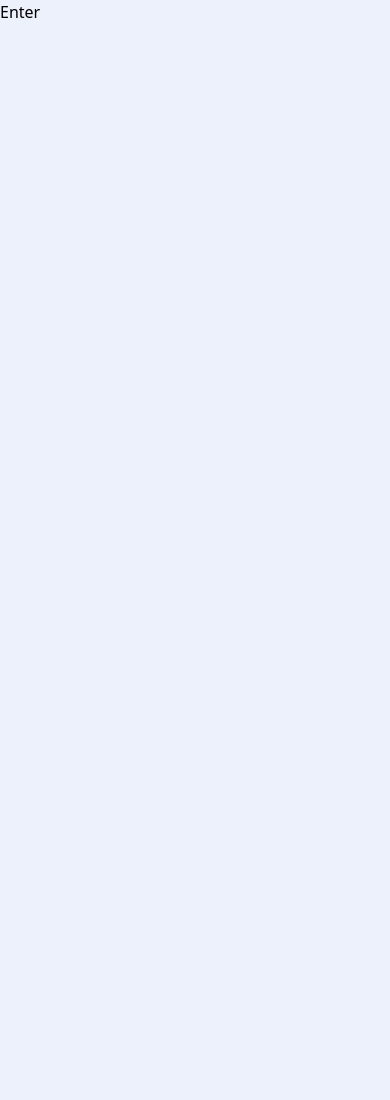
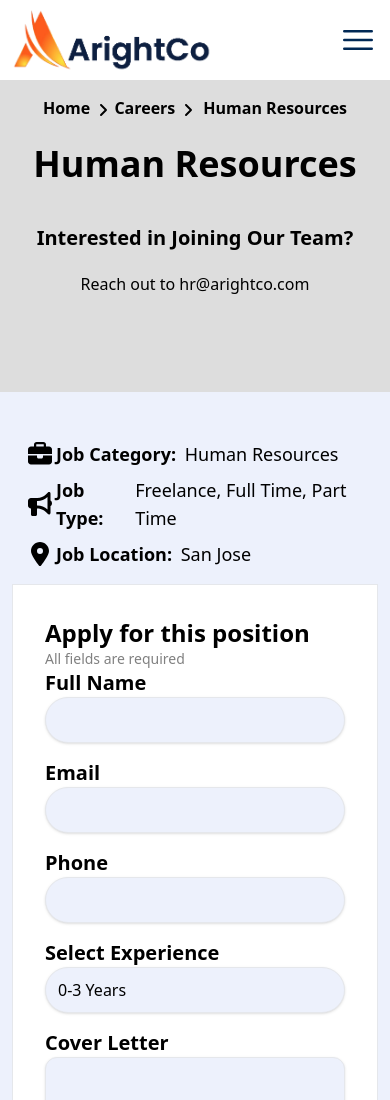
Before and after one commit to tanujchowdhury/nextjs-arightco-website, a Next.js app: page /careers/human-resources in a window 390 px wide. Shown: the top 1100 px of the page. Before the commit the page ends 844 px from the top, so only its background shows below. Built offline with nearby package versions, Linux system fonts and the light colour scheme.

Commit message:
job forms

```diff
--- a/components/layouts/jobpostlayout.tsx
+++ b/components/layouts/jobpostlayout.tsx
@@ -1,7 +1,171 @@
-export default function JobPostLayout() {
-    return (
-        <div>
-            Enter
+import {
+  faAngleRight,
+  faBriefcase,
+  faBullhorn,
+  faLocationDot,
+} from "@fortawesome/free-solid-svg-icons";
+import { FontAwesomeIcon } from "@fortawesome/react-fontawesome";
+import Link from "next/link";
+
+export default function JobPostLayout({
+  jobTitle,
+  jobCategory,
+  jobType,
+  jobLocation,
+  value,
+}: {
+  jobTitle: string;
+  jobCategory: string;
+  jobType: string;
+  jobLocation: string;
+  value: string;
+}) {
+  return (
+    <>
+      <div className="py-24 lg:py-36 xl:py-44 bg-gray-lighter flex flex-col items-center justify-center lg:flex-row px-3 sm:px-6 md:px-12 lg:px-24 xl:px-32">
+        <div className="flex flex-col items-center justify-center lg:basis-1/2 lg:items-start">
+          <div className="flex flex-row items-center justify-center font-bold">
+            <div className="pr-2 hover:text-orange-dark">
+              <Link href="/">Home</Link>
+            </div>
+            <div className="w-3 h-5">
+              <FontAwesomeIcon icon={faAngleRight} />
+            </div>
+            <div className="pr-2 hover:text-orange-dark">
+              <Link href="/careers">&nbsp;Careers</Link>
+            </div>
+            <div className="w-3 h-5">
+              <FontAwesomeIcon icon={faAngleRight} />
+            </div>
+            <div className="pl-2 hover:text-orange-dark">{jobTitle}</div>
+          </div>
+
+          <div className="text-4xl font-bold pt-6">{jobTitle}</div>
         </div>
-    );
+        <div className="flex flex-col items-center justify-center pt-10 lg:basis-1/2 lg:items-start">
+          <div className="text-xl md:text-2xl lg:text-3xl xl:text-4xl font-bold">
+            Interested in Joining Our Team?
+          </div>
+          <div className="pt-5 text-center lg:text-start lg:text-lg">
+            Reach out to&nbsp;
+            <Link href="mailto:hr@arightco.com" className="hover:text-orange">
+              <span>hr@arightco.com</span>
+            </Link>
+          </div>
+        </div>
+      </div>
+      <div className="flex flex-col md:flex-row md:items-start items-center pt-8 mx-3 lg:mx-32">
+        <div className="flex flex-col p-4 gap-2 text-lg md:basis-1/2">
+          <div className="flex flex-row items-center gap-1 font-bold">
+            <FontAwesomeIcon icon={faBriefcase} className="w-6 h-6" />
+            Job Category:&nbsp;
+            <div className="font-normal">{jobCategory}</div>
+          </div>
+          <div className="flex flex-row items-center gap-1 font-bold">
+            <FontAwesomeIcon icon={faBullhorn} className="w-6 h-6" />
+            Job Type:&nbsp;
+            <div className="font-normal">{jobType}</div>
+          </div>
+          <div className="flex flex-row items-center gap-1 font-bold">
+            <FontAwesomeIcon icon={faLocationDot} className="w-6 h-6" />
+            Job Location:&nbsp;
+            <div className="font-normal">{jobLocation}</div>
+          </div>
+        </div>
+        <div className="flex flex-col text-black border p-8 bg-white w-full md:basis-1/2    ">
+          <div className="text-2xl font-bold">Apply for this position</div>
+          <div className="text-sm text-gray pt-">All fields are required</div>
+          <form
+            target="_blank"
+            action="https://formsubmit.co/3ae90ad237ce2eaf204d4b7c8779b16c"
+            method="POST"
+            encType="multipart/form-data"
+          >
+            <input
+              type="hidden"
+              name="_next"
+              value="https://arightco.vercel.app/thanks"
+            />
+            <input type="hidden" name="_subject" value={value} />
+            <div className="flex flex-col md:pt-8">
+              <label className="text-xl font-bold" htmlFor="fullname">
+                Full Name
+              </label>
+              <input
+                className="shadow appearance-none border rounded-full p-3 leading-tight focus:outline-none focus:shadow-outline bg-blue-lightest mb-4"
+                id="fullname"
+                type="text"
+                name="Name"
+                required
+              />
+
+              <label className="text-xl font-bold" htmlFor="email">
+                Email
+              </label>
+              <input
+                className="shadow appearance-none border rounded-full p-3 leading-tight focus:outline-none focus:shadow-outline bg-blue-lightest mb-4"
+                id="email"
+                type="email"
+                name="Email"
+                required
+              />
+
+              <label className="text-xl font-bold" htmlFor="phone">
+                Phone
+              </label>
+              <input
+                className="shadow appearance-none border rounded-full p-3 leading-tight focus:outline-none focus:shadow-outline bg-blue-lightest mb-4"
+                id="phone"
+                type="tel"
+                name="Phone"
+                required
+              />
+
+              <label className="text-xl font-bold" htmlFor="experience">
+                Select Experience
+              </label>
+              <select id="experience" name="Experience" className="shadow appearance-none border rounded-full p-3 leading-tight focus:outline-none focus:shadow-outline bg-blue-lightest mb-4" required>
+                <option value="0-3 Years">0-3 Years</option>
+                <option value="3-6 Years">3-6 Years</option>
+                <option value="6-9 Years">6-9 Years</option>
+                <option value="10+ Years">10+ Years</option>
+              </select>
+
+              <label className="text-xl font-bold" htmlFor="coverletter">
+                Cover Letter
+              </label>
+              <textarea
+                className="shadow appearance-none border rounded-xl p-1 md:p-3 leading-tight focus:outline-none focus:shadow-outline resize-y bg-blue-lightest mb-4"
+                id="coverletter"
+                name="Cover Letter"
+                rows={5}
+              />
+
+              <label className="text-xl font-bold" htmlFor="resume">
+                Upload CV/Resume
+              </label>
+              <input
+                className="shadow appearance-none border rounded-full p-3 leading-tight focus:outline-none focus:shadow-outline bg-blue-lightest"
+                id="resume"
+                type="file"
+                name="CV/Resume"
+                accept=".pdf,.doc,.docx"
+                required
+              />
+              <label className="text-gray" htmlFor="resume">
+              Allowed Types: .pdf, .doc, .docx
+              </label>
+
+              <button
+                className="h-10 mt-5 rounded-full text-white font-bold bg-gradient-to-r from-orange-dark to-orange  hover:bg-blue-dark md:col-span-2"
+                type="submit"
+              >
+                SUBMIT
+              </button>
+            </div>
+          </form>
+        </div>
+      </div>
+    </>
+  );
 }
--- a/components/modals/pricingmodal.tsx
+++ b/components/modals/pricingmodal.tsx
@@ -74,7 +74,7 @@ export default function PricingModal({
                   <input
                     className="shadow appearance-none border rounded-xl p-1 md:p-3 leading-tight focus:outline-none focus:shadow-outline bg-blue-lightest"
                     id="number"
-                    type="text"
+                    type="tel"
                     placeholder="Phone Number"
                     name="Phone Number"
                     required
--- a/components/modals/quotemodal.tsx
+++ b/components/modals/quotemodal.tsx
@@ -70,7 +70,7 @@ export default function QuoteModal({
               <input
                 className="shadow appearance-none border rounded-xl p-1 md:p-3 leading-tight focus:outline-none focus:shadow-outline bg-blue-lightest"
                 id="number"
-                type="text"
+                type="tel"
                 placeholder="Phone Number"
                 name="Phone Number"
                 required
--- a/pages/careers/accountant.tsx
+++ b/pages/careers/accountant.tsx
@@ -1,7 +1,16 @@
+import JobPostLayout from "../../components/layouts/jobpostlayout";
+import Layout from "../../components/layouts/layout";
+
 export default function Accountant() {
-    return (
-        <div>
-            Enter
-        </div>
-    );
+  return (
+    <Layout>
+      <JobPostLayout
+        jobTitle={"Accountant"}
+        jobCategory={"Finance and Accounting"}
+        jobType={"Freelance, Full Time, Part Time"}
+        jobLocation={"San Jose"}
+        value={"New Accountant Job Application!"}
+      />
+    </Layout>
+  );
 }
--- a/pages/careers/human-resources.tsx
+++ b/pages/careers/human-resources.tsx
@@ -1,7 +1,16 @@
+import JobPostLayout from "../../components/layouts/jobpostlayout";
+import Layout from "../../components/layouts/layout";
+
 export default function HumanResources() {
-    return (
-        <div>
-            Enter
-        </div>
-    );
+  return (
+    <Layout>
+      <JobPostLayout
+        jobTitle={"Human Resources"}
+        jobCategory={"Human Resources"}
+        jobType={"Freelance, Full Time, Part Time"}
+        jobLocation={"San Jose"}
+        value={"New HR Job Application!"}
+      />
+    </Layout>
+  );
 }
--- a/pages/contact-us.tsx
+++ b/pages/contact-us.tsx
@@ -108,7 +108,7 @@ export default function ContactUs() {
               <input
                 className="shadow appearance-none border rounded-full p-3 leading-tight focus:outline-none focus:shadow-outline bg-blue-lightest"
                 id="number"
-                type="text"
+                type="tel"
                 placeholder="Phone Number"
                 name="Phone Number"
                 required
```
